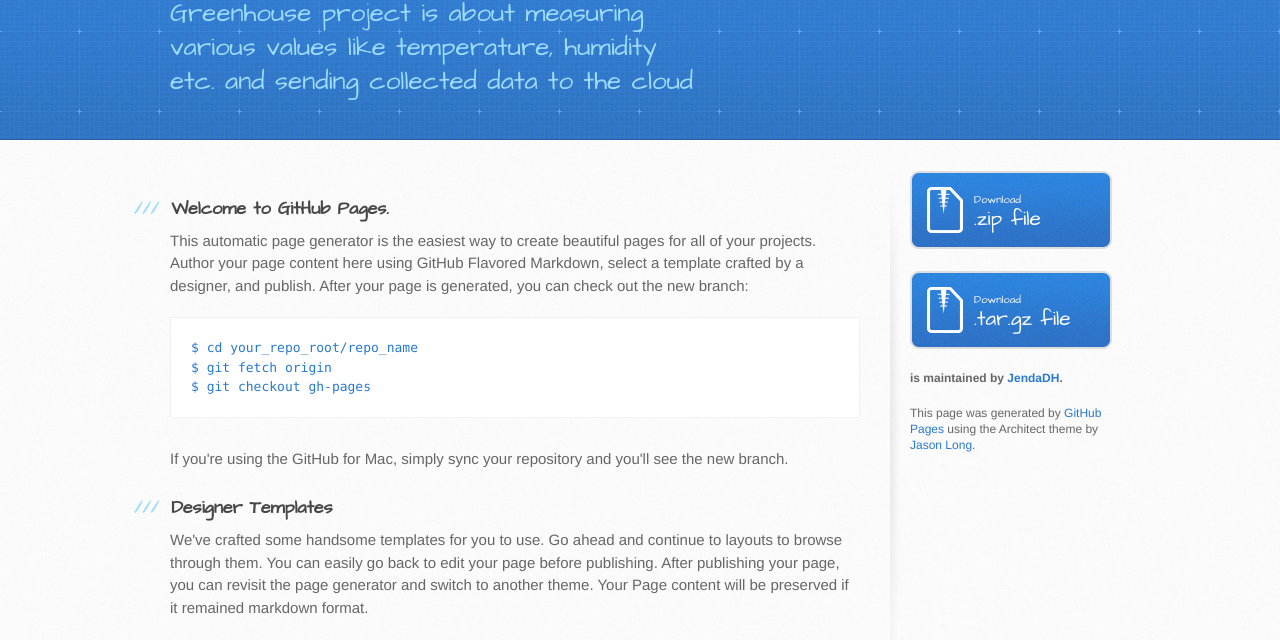
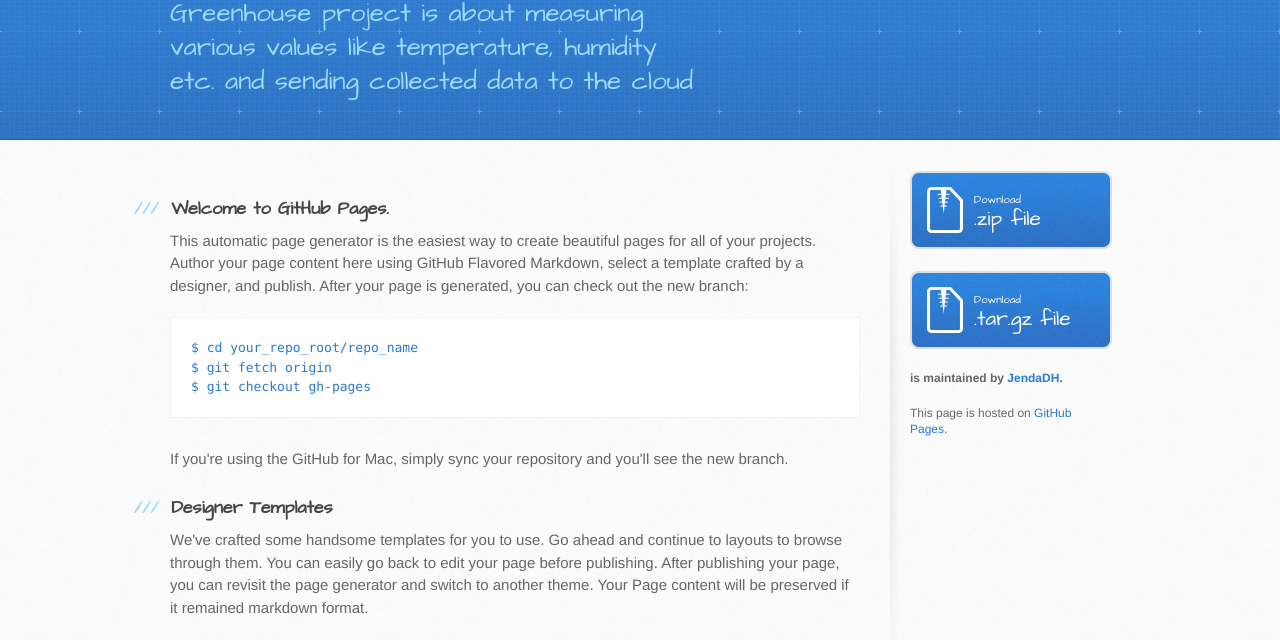
Before and after one commit to JendaDH/Greenhouse, a plain HTML site: page index.html in a window 1280 px wide. Shown: the part 129-769 px from the top of the page. Drawn offline with Linux system fonts and the light colour scheme.

Commit message:
Update index.html

```diff
--- a/index.html
+++ b/index.html
@@ -73,7 +73,7 @@ $ git checkout gh-pages
 
           <p class="repo-owner"><a href="https://github.com/JendaDH/Greenhouse"></a> is maintained by <a href="https://github.com/JendaDH">JendaDH</a>.</p>
 
-          <p>This page was generated by <a href="https://pages.github.com">GitHub Pages</a> using the Architect theme by <a href="https://twitter.com/jasonlong">Jason Long</a>.</p>
+          <p>This page is hosted on <a href="https://pages.github.com">GitHub Pages</a>.</p>
         </aside>
       </div>
     </div>
```
